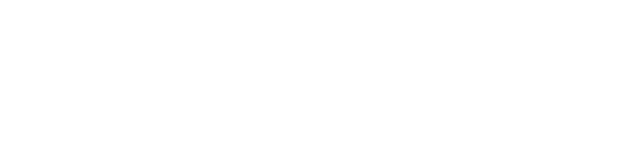
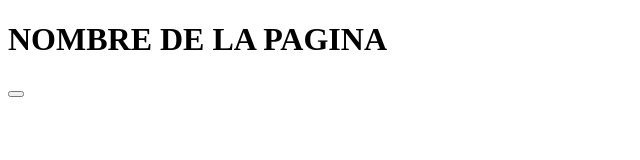
Before and after one commit to NickRojasP/Hackaton_mision_tic, a plain HTML site: page index.html in a window 1280 px wide. Shown: the whole page, without its empty margins (0-640 px from the left). Drawn offline with Linux system fonts and the light colour scheme.

Commit message:
probando la configuracion

```diff
--- a/index.html
+++ b/index.html
@@ -7,6 +7,7 @@
     <title>Pagina de prueba</title>
 </head>
 <body>
-
+    <h1> NOMBRE DE LA PAGINA </h1>
+    <button></button>
 </body>
 </html>
```
